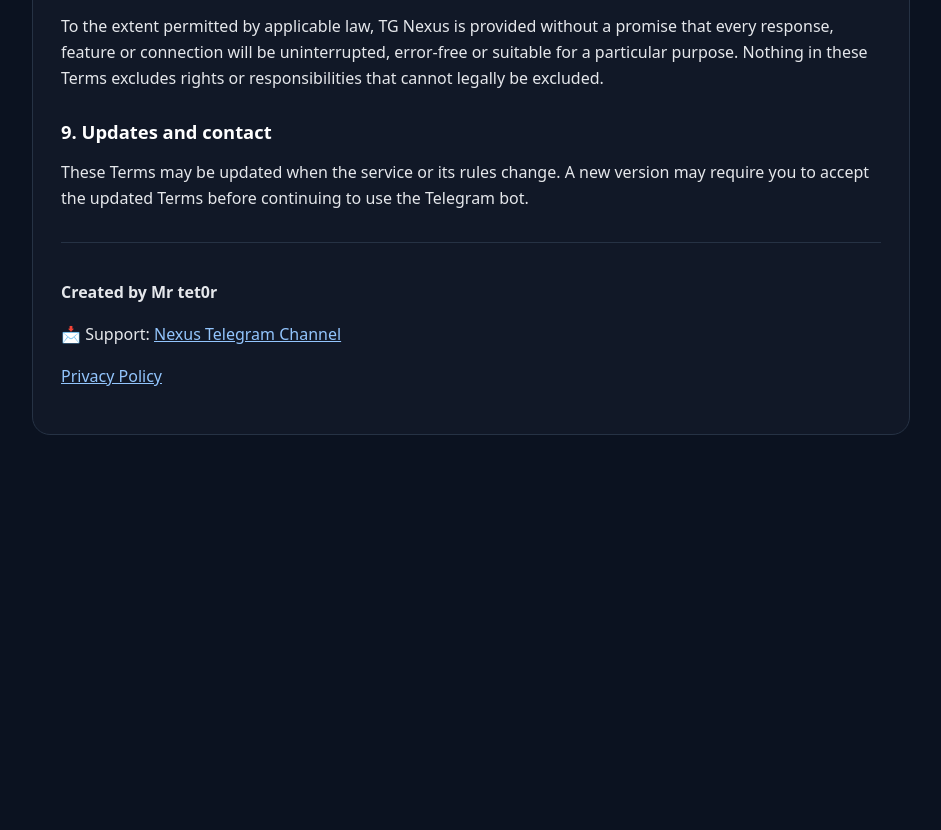
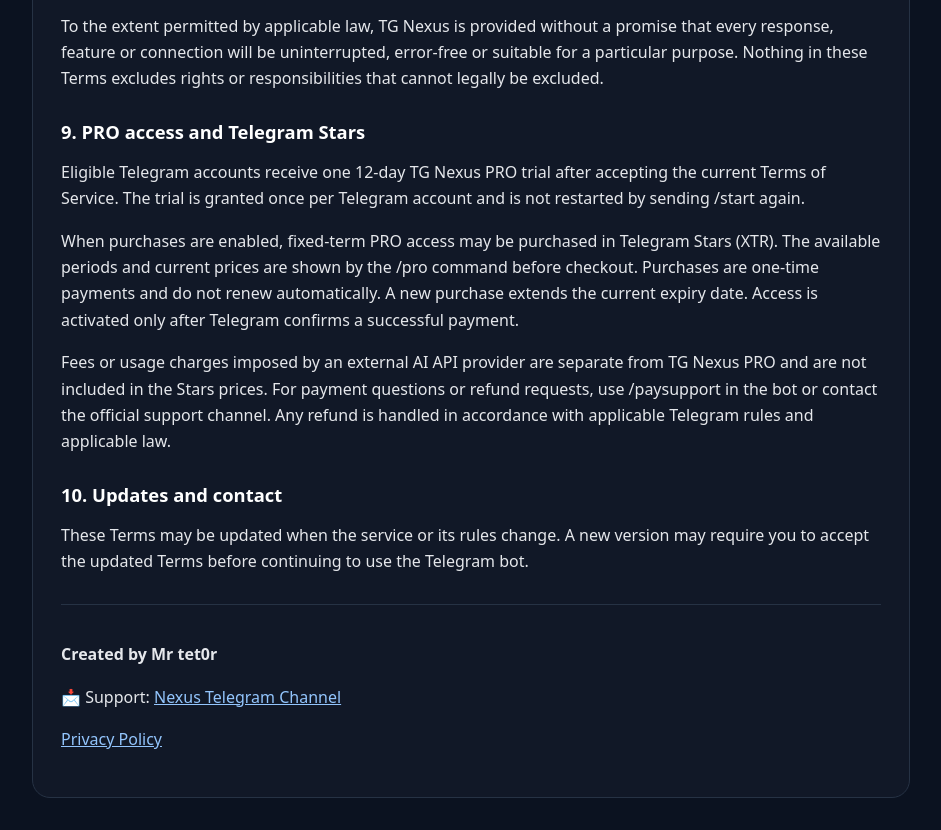
Before and after one commit to romangrecina2-web/TG-Nexus-, a website: page terms.html in a window 1280 px wide. Shown: the part 1507-2337 px from the top of the page, without its empty margins (169-1110 px from the left). Before the commit the page ends 1974 px from the top, so only its background shows below. Drawn offline with Linux system fonts and the light colour scheme.

Commit message:
Update terms for PRO and Telegram Stars

```diff
--- a/terms.html
+++ b/terms.html
@@ -13,7 +13,7 @@ h1,h2{line-height:1.25;color:#fff}h1{font-size:2rem}h2{font-size:1.15rem;margin-
 </style>
 </head>
 <body><main>
-<p class="muted">TG Nexus · Version 1.0 · Effective 25 November 2026</p>
+<p class="muted">TG Nexus · Version 1.1 · Effective 26 November 2026</p>
 <h1>Terms of Service</h1>
 <p>These Terms explain the rules for using TG Nexus, including its Telegram bot and Mini App. By selecting <strong>Accept &amp; Continue</strong> in the bot, you confirm that you have read and agree to this version of these Terms and the <a href="privacy.html">Privacy Policy</a>.</p>
 <h2>1. Service description</h2>
@@ -34,7 +34,11 @@ h1,h2{line-height:1.25;color:#fff}h1{font-size:2rem}h2{font-size:1.15rem;margin-
 <p>Access may be restricted where necessary to protect the service, respond to abuse, comply with provider rules, or meet applicable legal requirements.</p>
 <h2>8. Liability</h2>
 <p>To the extent permitted by applicable law, TG Nexus is provided without a promise that every response, feature or connection will be uninterrupted, error-free or suitable for a particular purpose. Nothing in these Terms excludes rights or responsibilities that cannot legally be excluded.</p>
-<h2>9. Updates and contact</h2>
+<h2>9. PRO access and Telegram Stars</h2>
+<p>Eligible Telegram accounts receive one 12-day TG Nexus PRO trial after accepting the current Terms of Service. The trial is granted once per Telegram account and is not restarted by sending /start again.</p>
+<p>When purchases are enabled, fixed-term PRO access may be purchased in Telegram Stars (XTR). The available periods and current prices are shown by the /pro command before checkout. Purchases are one-time payments and do not renew automatically. A new purchase extends the current expiry date. Access is activated only after Telegram confirms a successful payment.</p>
+<p>Fees or usage charges imposed by an external AI API provider are separate from TG Nexus PRO and are not included in the Stars prices. For payment questions or refund requests, use /paysupport in the bot or contact the official support channel. Any refund is handled in accordance with applicable Telegram rules and applicable law.</p>
+<h2>10. Updates and contact</h2>
 <p>These Terms may be updated when the service or its rules change. A new version may require you to accept the updated Terms before continuing to use the Telegram bot.</p>
 <div class="footer"><p><strong>Created by Mr tet0r</strong></p><p>📩 Support: <a href="https://t.me/TG_Nexus_official">Nexus Telegram Channel</a></p><p><a href="privacy.html">Privacy Policy</a></p></div>
 </main></body></html>
```
